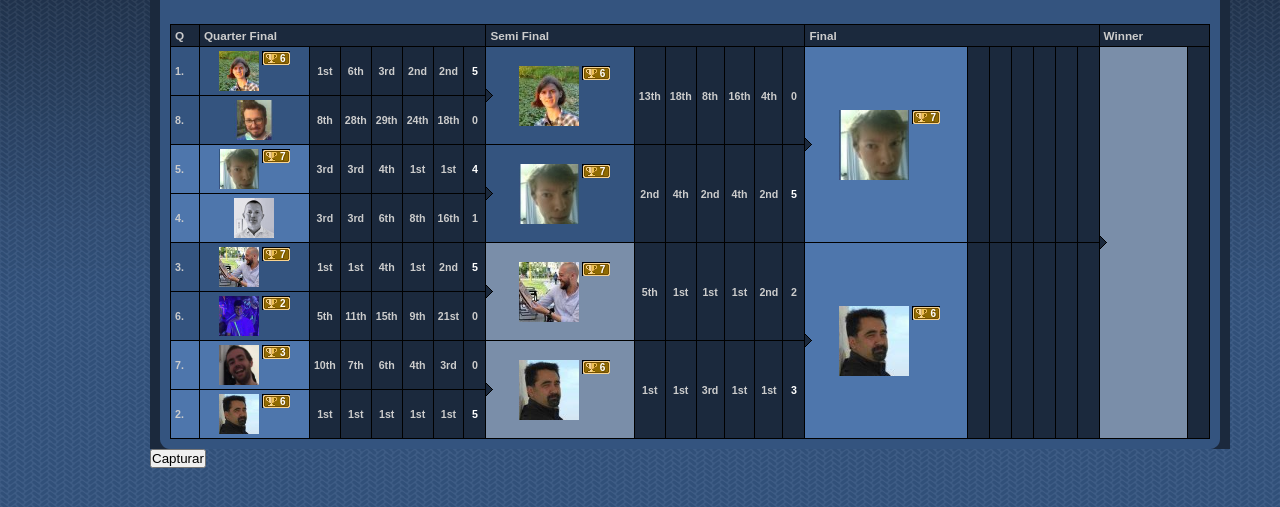
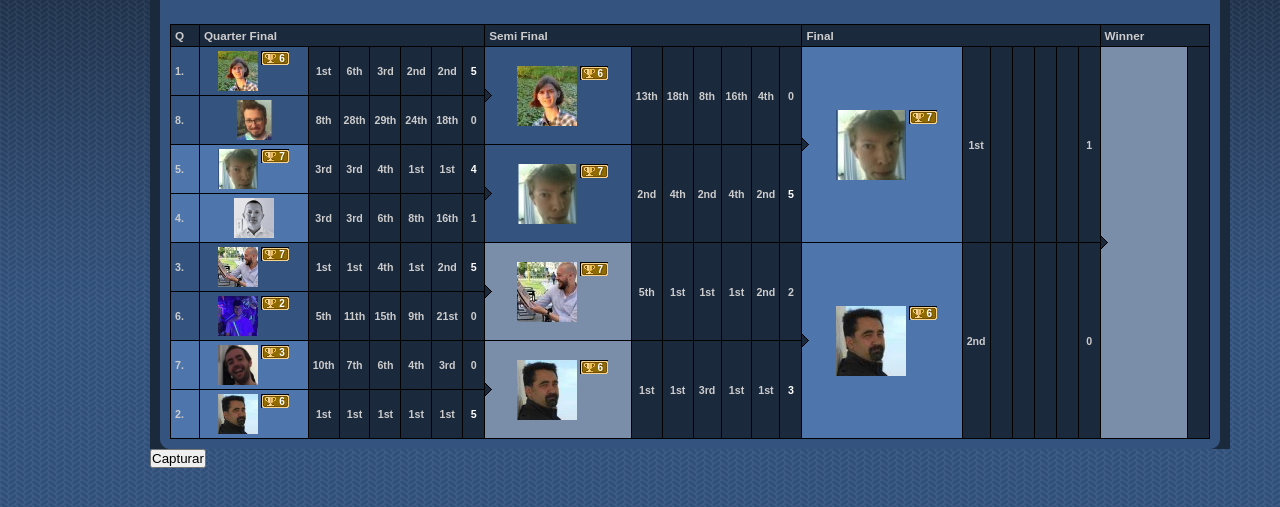
Before and after one commit to yisasthemanuel/gpromanagement, a website: page src/index.html in a window 1280 px wide. Shown: the part 163-670 px from the top of the page. Drawn offline with Linux system fonts and the light colour scheme.

Commit message:
Resutlados tras S109 R13

```diff
--- a/src/index.html
+++ b/src/index.html
@@ -809,13 +809,23 @@
 					idManager: 8,
 					codeManager: 'MIKKO',
 					altManager: 'MIKKO',
-					cups: 7
+					cups: 7,
+					positions: [
+						{ position: 1 }
+					],
+					score: 1,
+					winsRound: false
 				},
 				managerF02: {
 					idManager: 1,
 					codeManager: 'JESUS',
 					altManager: 'JESUS',
-					cups: 6
+					cups: 6,
+					positions: [
+						{ position: 2 }
+					],
+					score: 0,
+					winsRound: false
 				}
 			},
 			winner: {/*
```
